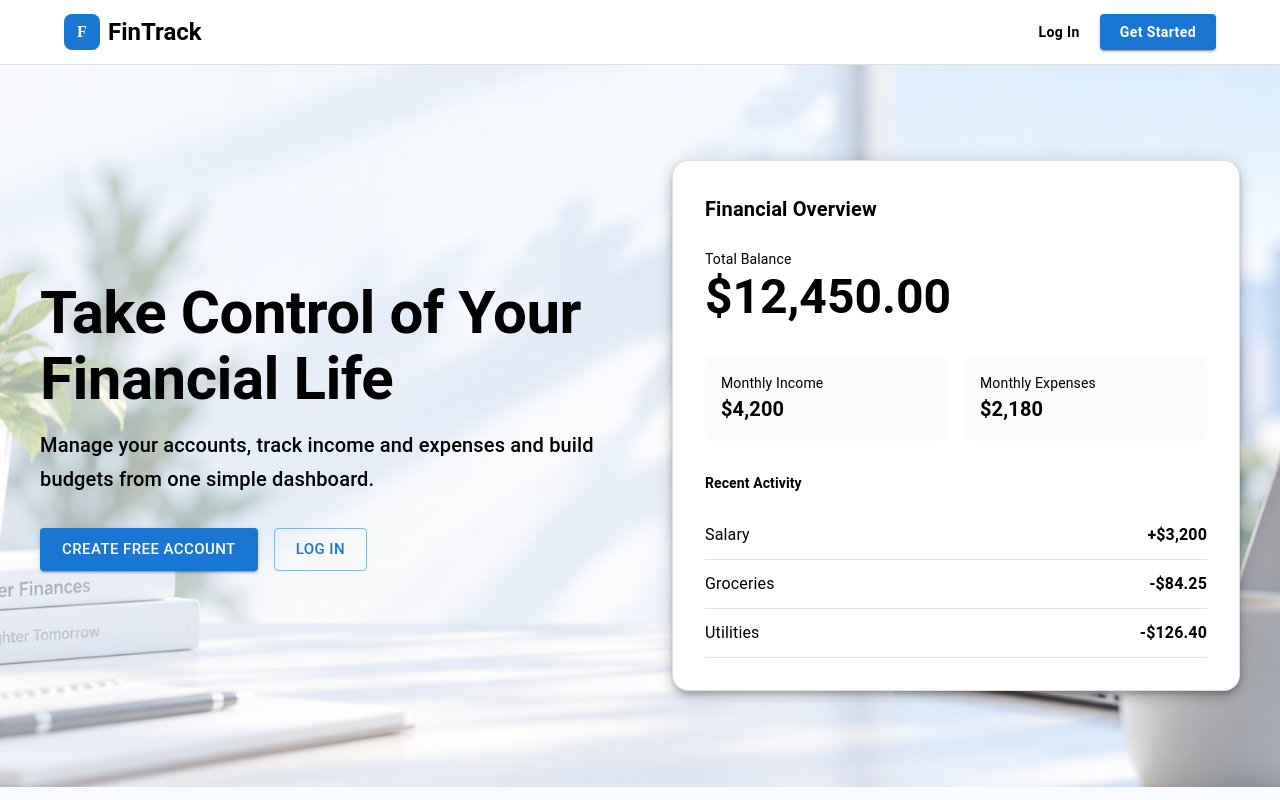
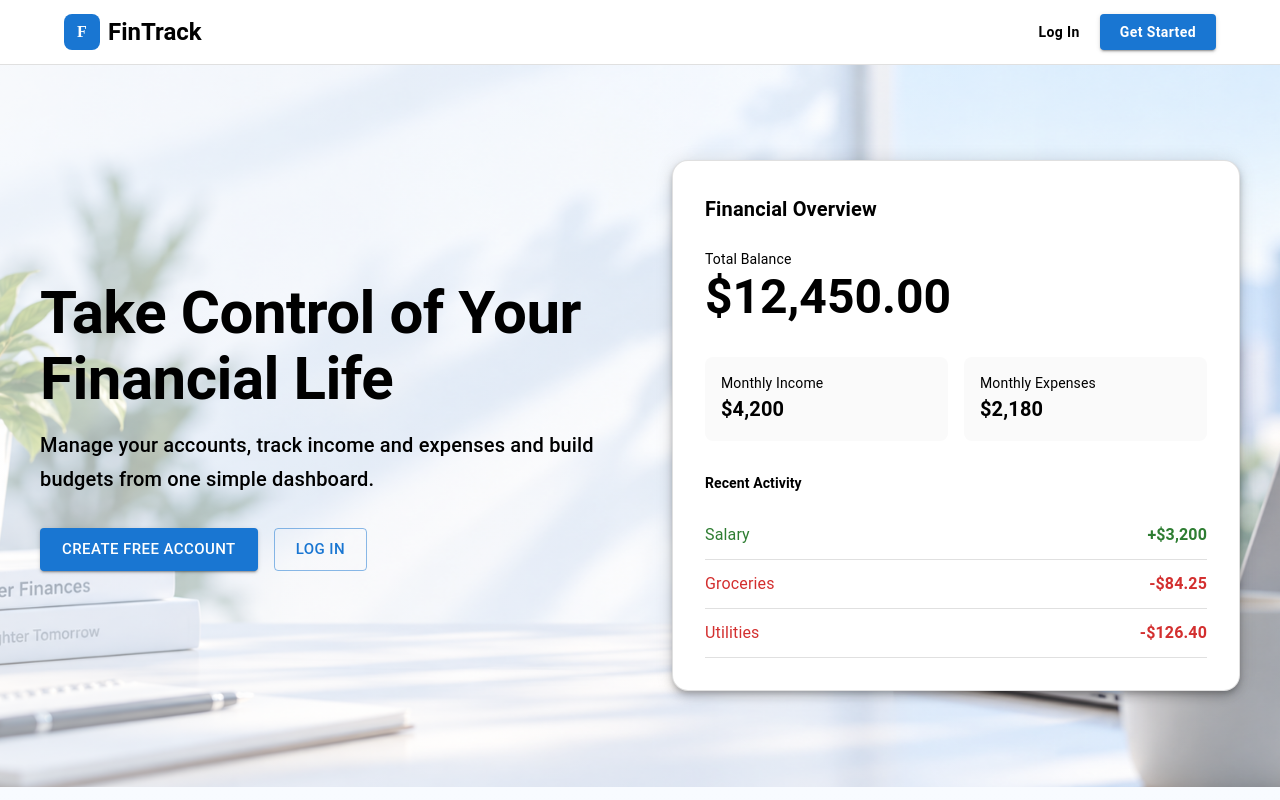
Before and after one commit to jonathandiazortiz062-ui/fintrack-app, a React (Vite) app in the folder client/: page / in a window 1280 px wide. Shown: the top 800 px of the page. Built offline with nearby package versions, Linux system fonts and the light colour scheme; no server answers.

Commit message:
Changes in Home page

```diff
--- a/client/src/pages/Home.jsx
+++ b/client/src/pages/Home.jsx
@@ -317,6 +317,7 @@ function Home() {
                   py: 1.5,
                   borderBottom: 1,
                   borderColor: "divider",
+                  color: amount.startsWith("+") ? "success.main" : "error.main",
                 }}
               >
                 <Typography>{name}</Typography>
```
